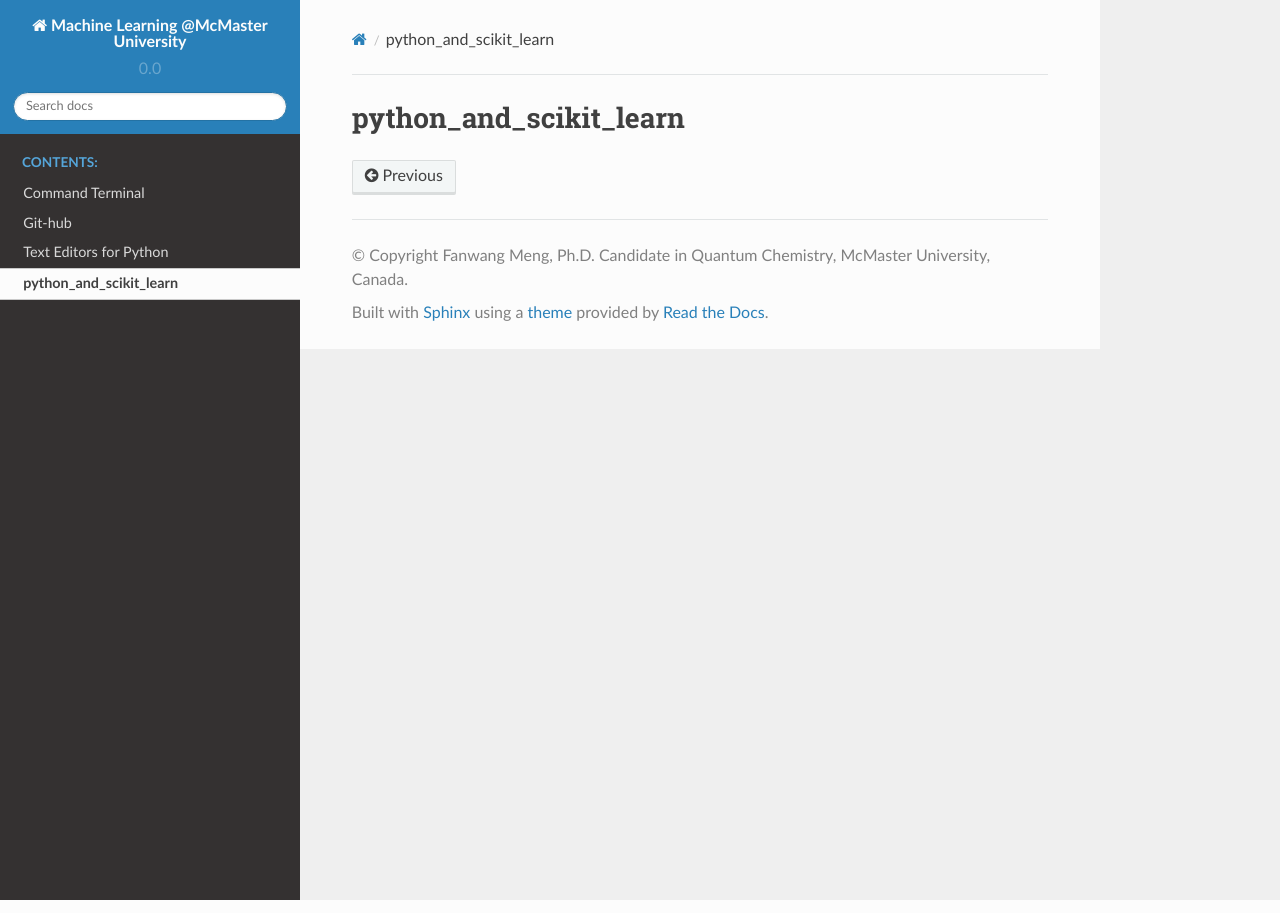
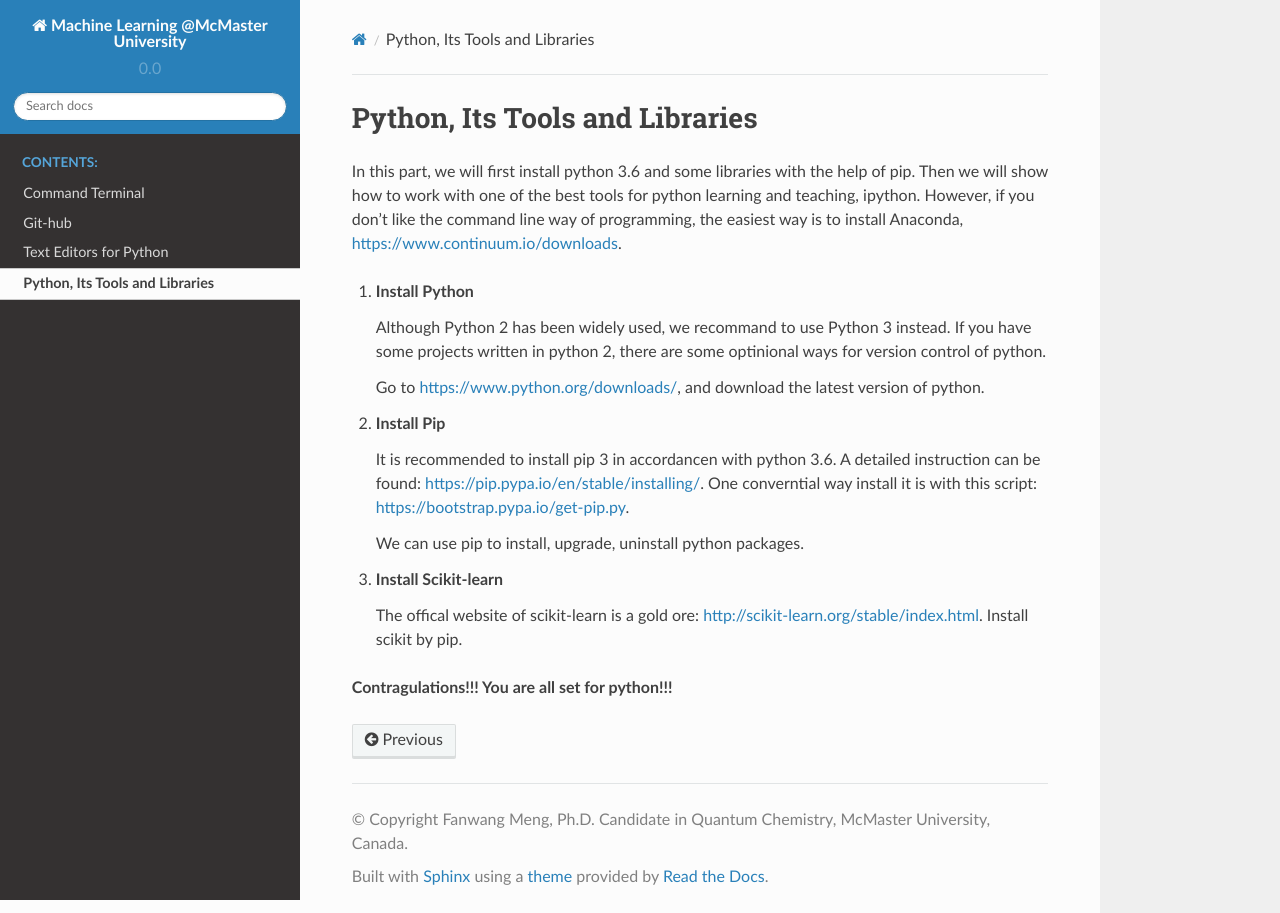
Before and after one commit to somous-jhzhao/Machine_Learning_at_McMaster_University, a Sphinx documentation site: the page built from doc/python_and_scikit_learn.rst, in a window 1280 px wide. Built offline with Sphinx 7.4.7 and the Read the Docs theme 2.0.0, drawn with Linux system fonts in a browser that asks for light colours.

Commit message:
python and its packages

```diff
--- a/doc/python_and_scikit_learn.rst
+++ b/doc/python_and_scikit_learn.rst
@@ -1,2 +1,28 @@
-python_and_scikit_learn
-=======================
+Python, Its Tools and Libraries
+================================
+
+In this part, we will first install python 3.6 and some libraries with the help of pip.
+Then we will show how to work with one of the best tools for python learning and teaching, ipython.
+However, if you don't like the command line way of programming, the easiest way is to install Anaconda,
+https://www.continuum.io/downloads.
+
+#. **Install Python**
+
+   Although Python 2 has been widely used, we recommand to use Python 3 instead. If you have some projects
+   written in python 2, there are some optinional ways for version control of python.
+
+   Go to https://www.python.org/downloads/, and download the latest version of python.
+
+#. **Install Pip**
+
+   It is recommended to install pip 3 in accordancen with python 3.6. A detailed instruction
+   can be found: https://pip.pypa.io/en/stable/installing/. One converntial way install it is with this script:
+   https://bootstrap.pypa.io/get-pip.py.
+
+   We can use pip to install, upgrade, uninstall python packages.
+
+#. **Install Scikit-learn**
+
+   The offical website of scikit-learn is a gold ore: http://scikit-learn.org/stable/index.html. Install scikit by pip.
+
+**Contragulations!!! You are all set for python!!!**
```
